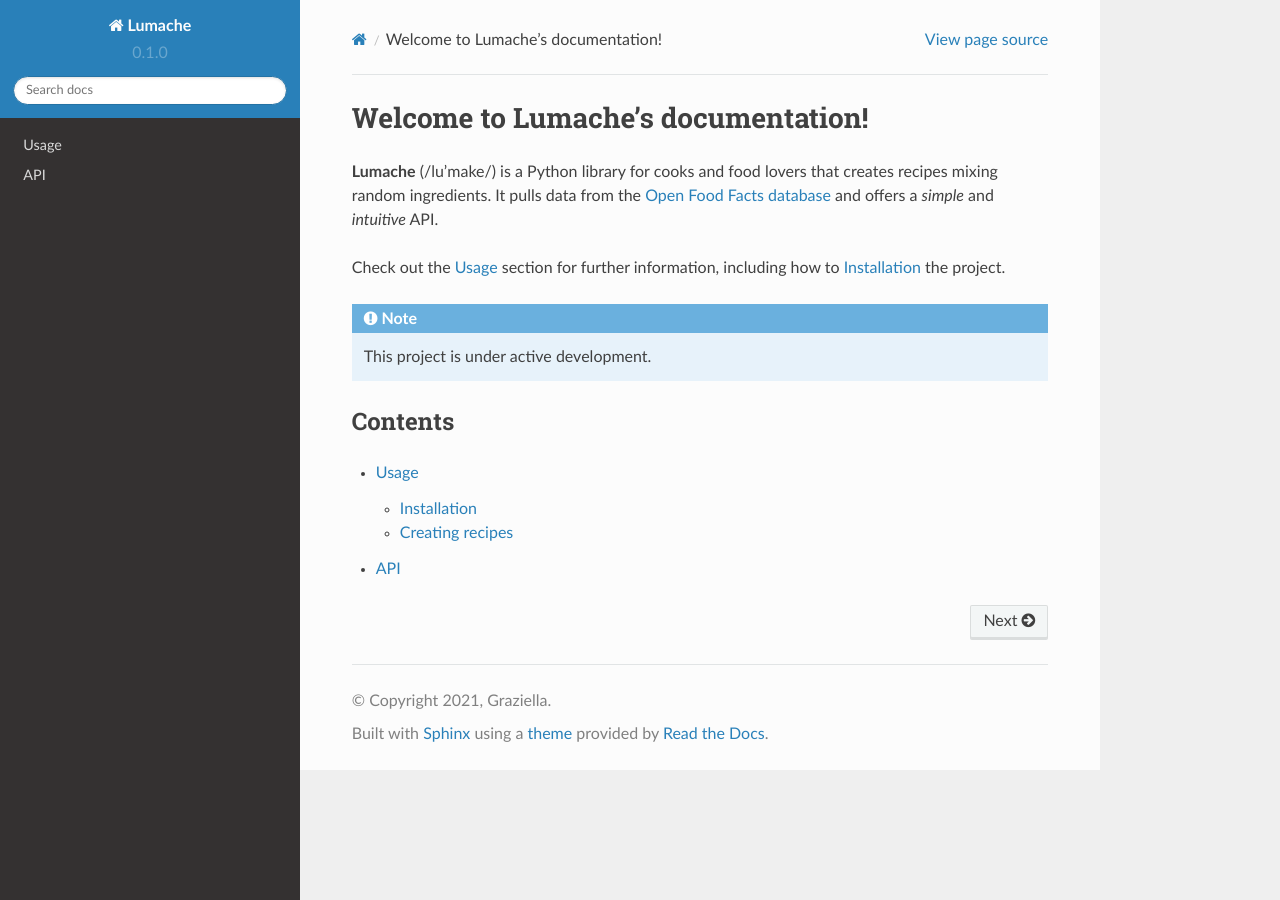
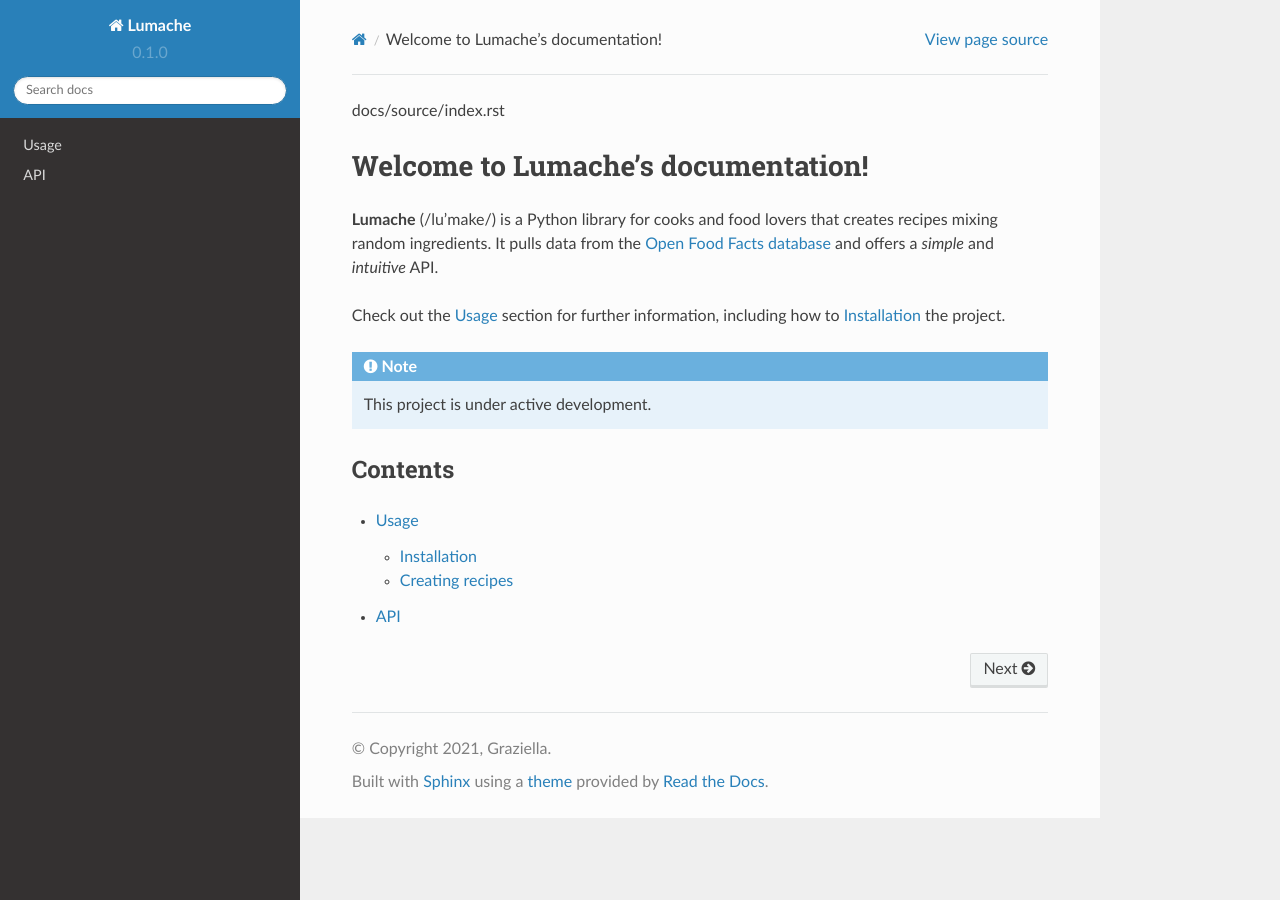
Before and after one commit to ashfordhill/rtd-tutorial, a Sphinx documentation site: the page built from docs/source/index.rst, in a window 1280 px wide. Built offline with Sphinx 7.4.7 and the Read the Docs theme 2.0.0, drawn with Linux system fonts in a browser that asks for light colours.

```diff
--- a/docs/source/index.rst
+++ b/docs/source/index.rst
@@ -1,3 +1,5 @@
+docs/source/index.rst
+
 Welcome to Lumache's documentation!
 ===================================
 
```
